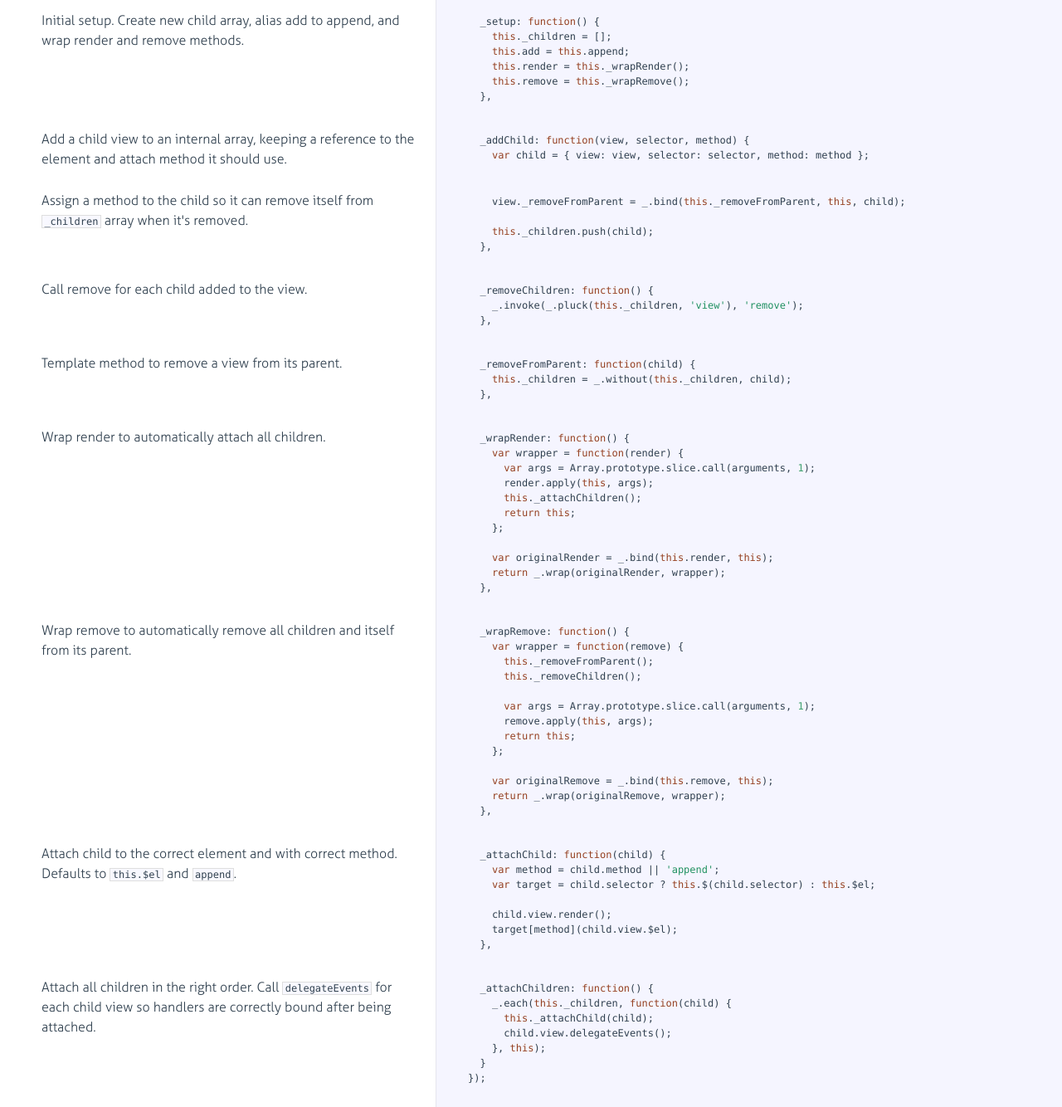
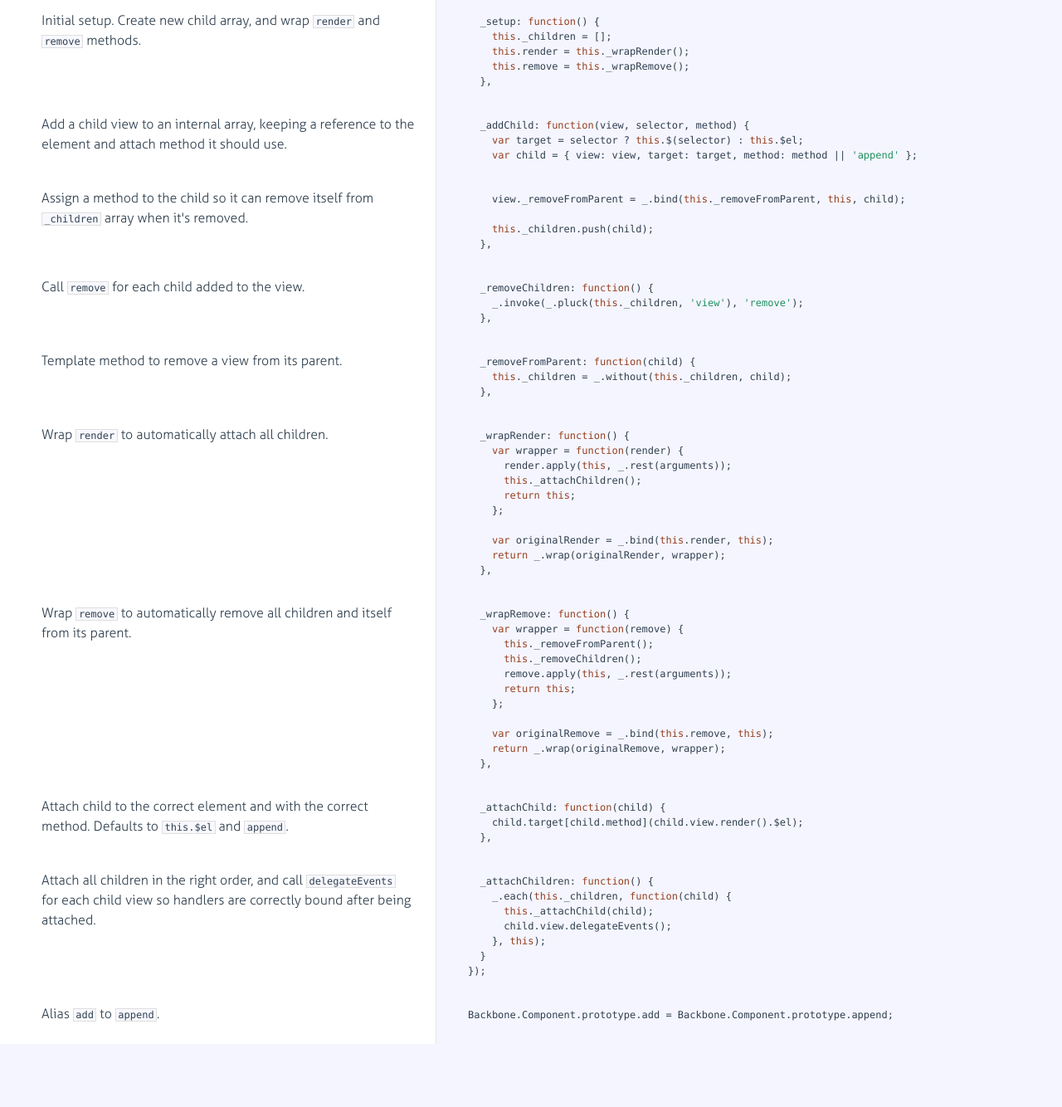
Before and after one commit to yammer/backbone-component, a website: page docs/backbone-component.html in a window 1280 px wide. Shown: the part 650-1984 px from the top of the page at 83% size. After the commit the page ends 1908 px from the top, so only its background shows below. Drawn offline with Linux system fonts and the light colour scheme.

Commit message:
update generated documentation

```diff
--- a/docs/backbone-component.html
+++ b/docs/backbone-component.html
@@ -49,7 +49,7 @@
               <div class="pilwrap ">
                 <a class="pilcrow" href="#section-3">&#182;</a>
               </div>
-              <p>Override constructor so Components can use initialise normally.</p>
+              <p>Override constructor so Components can use <code>initialize</code> normally.</p>
 
             </div>
 
@@ -132,14 +132,13 @@ Optionally specify a selector within the view to attach to.</p>
               <div class="pilwrap ">
                 <a class="pilcrow" href="#section-8">&#182;</a>
               </div>
-              <p>Initial setup. Create new child array, alias add to append, and wrap
-render and remove methods.</p>
+              <p>Initial setup. Create new child array, and wrap <code>render</code> and <code>remove</code>
+methods.</p>
 
             </div>
 
             <div class="content"><div class='highlight'><pre>  _setup: <span class="keyword">function</span>() {
     <span class="keyword">this</span>._children = [];
-    <span class="keyword">this</span>.add = <span class="keyword">this</span>.append;
     <span class="keyword">this</span>.render = <span class="keyword">this</span>._wrapRender();
     <span class="keyword">this</span>.remove = <span class="keyword">this</span>._wrapRemove();
   },</pre></div></div>
@@ -159,7 +158,8 @@ the element and attach method it should use.</p>
             </div>
 
             <div class="content"><div class='highlight'><pre>  _addChild: <span class="keyword">function</span>(view, selector, method) {
-    <span class="keyword">var</span> child = { view: view, selector: selector, method: method };</pre></div></div>
+    <span class="keyword">var</span> target = selector ? <span class="keyword">this</span>.$(selector) : <span class="keyword">this</span>.$el;
+    <span class="keyword">var</span> child = { view: view, target: target, method: method || <span class="string">'append'</span> };</pre></div></div>
 
         </li>
 
@@ -170,8 +170,8 @@ the element and attach method it should use.</p>
               <div class="pilwrap ">
                 <a class="pilcrow" href="#section-10">&#182;</a>
               </div>
-              <p>Assign a method to the child so it can remove itself from
-<code>_children</code> array when it&#39;s removed.</p>
+              <p>Assign a method to the child so it can remove itself from <code>_children</code>
+array when it&#39;s removed.</p>
 
             </div>
 
@@ -189,7 +189,7 @@ the element and attach method it should use.</p>
               <div class="pilwrap ">
                 <a class="pilcrow" href="#section-11">&#182;</a>
               </div>
-              <p>Call remove for each child added to the view.</p>
+              <p>Call <code>remove</code> for each child added to the view.</p>
 
             </div>
 
@@ -223,14 +223,13 @@ the element and attach method it should use.</p>
               <div class="pilwrap ">
                 <a class="pilcrow" href="#section-13">&#182;</a>
               </div>
-              <p>Wrap render to automatically attach all children.</p>
+              <p>Wrap <code>render</code> to automatically attach all children.</p>
 
             </div>
 
             <div class="content"><div class='highlight'><pre>  _wrapRender: <span class="keyword">function</span>() {
     <span class="keyword">var</span> wrapper = <span class="keyword">function</span>(render) {
-      <span class="keyword">var</span> args = Array.prototype.slice.call(arguments, <span class="number">1</span>);
-      render.apply(<span class="keyword">this</span>, args);
+      render.apply(<span class="keyword">this</span>, _.rest(arguments));
       <span class="keyword">this</span>._attachChildren();
       <span class="keyword">return</span> <span class="keyword">this</span>;
     };
@@ -248,8 +247,8 @@ the element and attach method it should use.</p>
               <div class="pilwrap ">
                 <a class="pilcrow" href="#section-14">&#182;</a>
               </div>
-              <p>Wrap remove to automatically remove all children and itself from
-its parent.</p>
+              <p>Wrap <code>remove</code> to automatically remove all children and itself from its
+parent.</p>
 
             </div>
 
@@ -257,9 +256,7 @@ its parent.</p>
     <span class="keyword">var</span> wrapper = <span class="keyword">function</span>(remove) {
       <span class="keyword">this</span>._removeFromParent();
       <span class="keyword">this</span>._removeChildren();
-
-      <span class="keyword">var</span> args = Array.prototype.slice.call(arguments, <span class="number">1</span>);
-      remove.apply(<span class="keyword">this</span>, args);
+      remove.apply(<span class="keyword">this</span>, _.rest(arguments));
       <span class="keyword">return</span> <span class="keyword">this</span>;
     };
 
@@ -276,17 +273,13 @@ its parent.</p>
               <div class="pilwrap ">
                 <a class="pilcrow" href="#section-15">&#182;</a>
               </div>
-              <p>Attach child to the correct element and with correct method.
+              <p>Attach child to the correct element and with the correct method.
 Defaults to <code>this.$el</code> and <code>append</code>.</p>
 
             </div>
 
             <div class="content"><div class='highlight'><pre>  _attachChild: <span class="keyword">function</span>(child) {
-    <span class="keyword">var</span> method = child.method || <span class="string">'append'</span>;
-    <span class="keyword">var</span> target = child.selector ? <span class="keyword">this</span>.$(child.selector) : <span class="keyword">this</span>.$el;
-
-    child.view.render();
-    target[method](child.view.$el);
+    child.target[child.method](child.view.render().$el);
   },</pre></div></div>
 
         </li>
@@ -298,9 +291,8 @@ Defaults to <code>this.$el</code> and <code>append</code>.</p>
               <div class="pilwrap ">
                 <a class="pilcrow" href="#section-16">&#182;</a>
               </div>
-              <p>Attach all children in the right order.
-Call <code>delegateEvents</code> for each child view so handlers are correctly
-bound after being attached.</p>
+              <p>Attach all children in the right order, and call <code>delegateEvents</code> for each
+child view so handlers are correctly bound after being attached.</p>
 
             </div>
 
@@ -314,6 +306,21 @@ bound after being attached.</p>
 
         </li>
 
+
+        <li id="section-17">
+            <div class="annotation">
+
+              <div class="pilwrap ">
+                <a class="pilcrow" href="#section-17">&#182;</a>
+              </div>
+              <p>Alias <code>add</code> to <code>append</code>.</p>
+
+            </div>
+
+            <div class="content"><div class='highlight'><pre>Backbone.Component.prototype.add = Backbone.Component.prototype.append;</pre></div></div>
+
+        </li>
+
     </ul>
   </div>
 </body>
```
